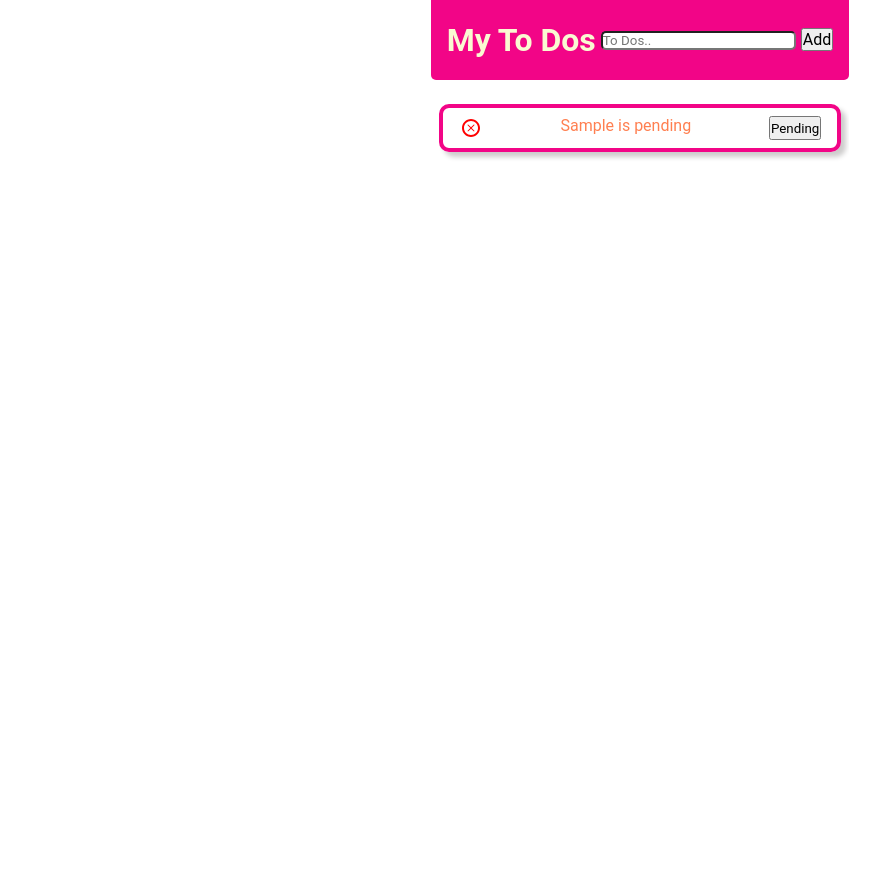
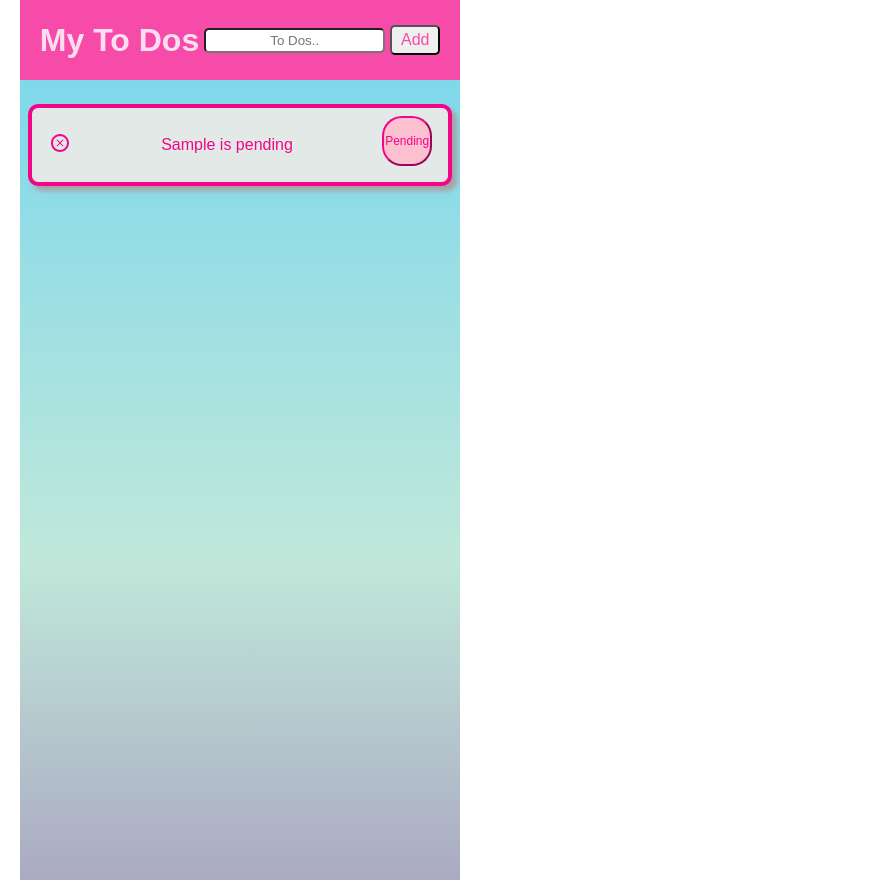
Before and after one commit to yvlange/todoapp-react-exercise, a React (Create React App) app: page / in a window 1280 px wide. Both pictures are taken after typing "Sample" into the empty fields and a click on the button "Add". Shown: the whole page, without its empty margins (0-892 px from the left). Before the commit the page ends 800 px from the top, so only its background shows below. Built offline with nearby package versions, Linux system fonts and the light colour scheme.

Commit message:
Split css in different files

```diff
--- a/src/App.css
+++ b/src/App.css
@@ -4,84 +4,13 @@
   box-sizing: border-box;
   margin: 0;
   padding: 0;
-  font-family: "Roboto", sans-serif;
+  font-family: "Proxima Nova", sans-serif;
 }
 
 .App {
   display: grid;
   grid-template-rows: [header] 80px [content] auto;
   justify-content: center;
-  height: 100vh;
-  width: 100vw;
+  min-width: 320px;
+  max-width: 60vh;
 }
-
-.ListItems {
-  list-style-type: none;
-}
-
-.Header {
-  grid-row: header;
-  display: flex;
-  justify-content: space-between;
-  align-items: center;
-  background-color: #f20587;
-  color: lightgoldenrodyellow;
-  border-bottom-left-radius: 5px;
-  border-bottom-right-radius: 5px;
-  padding: 1rem;
-}
-
-.Header--form {
-  border-radius: 5px;
-  margin: 5px;
-}
-
-.AddButton {
-  cursor: pointer;
-  font-size: 1em;
-}
-
-.AddButton:hover {
-  background-color: cornflowerblue;
-}
-
-.ToDoList {
-  grid-row: content;
-  display: flex;
-  flex-direction: column;
-  overflow-y: scroll;
-  padding-top: 1em;
-}
-
-.ToDoItem {
-  display: flex;
-  justify-content: space-between;
-  border: 4px solid #f20587;
-  border-radius: 10px;
-  padding: 0.5em 1em;
-  margin: 0.5em;
-  box-shadow: 5px 5px 5px rgb(206, 204, 204);
-}
-
-.ToDoItem button:last-child {
-  cursor: pointer;
-}
-
-/* hover is not working for some reason?! */
-
-.ToDoItem button:last-child:hover {
-  background-color: honeydew;
-}
-
-.ToDoItem--delete {
-  color: red;
-  cursor: pointer;
-}
-
-.ToDoItem--done {
-  color: lawngreen;
-}
-
-.ToDoItem--pending {
-  color: coral;
-}
--- a/src/App.js
+++ b/src/App.js
@@ -1,4 +1,7 @@
 import "./App.css";
+import "./styles/Header.css";
+import "./styles/ToDoList.css";
+import "./styles/ToDoItem.css";
 import Header from "./components/Header";
 import ToDoList from "./components/ToDoList";
 import { useState } from "react";
--- a/src/components/ToDoItem.js
+++ b/src/components/ToDoItem.js
@@ -20,8 +20,10 @@ function ToDoItem({ name, isDone, onClickToDoRemove, onClickToDoToggle }) {
         onClick={handleDeleteButtonClick}
       />
 
-      <div className={`Task ${toDosForDone}`}>
-        {isDone ? `${name} is pending` : `${name} is done`}
+      <div className="ToDoItem--content">
+        <div className={`Task ${toDosForDone}`}>
+          {isDone ? `${name} is pending` : `${name} is done`}
+        </div>
       </div>
       <button className="ToDoItem--button" onClick={handleToggleButtonClick}>
         {isDone ? "Pending" : "Done"}
--- /dev/null
+++ b/src/styles/Header.css
@@ -0,0 +1,27 @@
+.Header {
+  grid-row: header;
+  display: flex;
+  justify-content: space-between;
+  align-items: center;
+  background: rgb(247, 75, 169);
+
+  color: #fcdeee;
+  padding: 20px;
+}
+
+.Header--form {
+  border-radius: 5px;
+  margin: 5px;
+  height: 25px;
+  color: #f74ba9;
+  text-align: center;
+}
+
+.AddButton {
+  cursor: pointer;
+  font-size: 1em;
+  height: 30px;
+  width: 50px;
+  border-radius: 5px;
+  color: #f74ba9;
+}
--- /dev/null
+++ b/src/styles/ToDoItem.css
@@ -0,0 +1,46 @@
+.ToDoItem {
+  display: flex;
+  justify-content: space-between;
+  border: 4px solid #f20587;
+  border-radius: 10px;
+  padding: 0.5em 1em;
+  margin: 0.5em;
+  box-shadow: 5px 5px 5px rgb(167, 162, 162);
+  background-color: #e3e9e7;
+}
+
+.ToDoItem--content {
+  display: flex;
+  align-content: center;
+  padding: 10px;
+  margin: 10px;
+}
+
+.ToDoItem button:last-child {
+  cursor: pointer;
+  background-color: #fdc0d0;
+  color: #f20587;
+  border-color: #f20587;
+  border-radius: 20px;
+  height: 50px;
+  width: 50px;
+  font-size: 12px;
+}
+
+.ToDoItem button:last-child:hover {
+  background-color: #f1ced8;
+}
+
+.ToDoItem--delete {
+  color: #f20587;
+  cursor: pointer;
+  margin-top: 15px;
+}
+
+.ToDoItem--done {
+  color: rgb(36, 201, 238);
+}
+
+.ToDoItem--pending {
+  color: #f20587;
+}
--- /dev/null
+++ b/src/styles/ToDoList.css
@@ -0,0 +1,15 @@
+.ToDoList {
+  grid-row: content;
+  display: flex;
+  flex-direction: column;
+  min-height: 100vh;
+  overflow-y: scroll;
+  padding-top: 1em;
+  background: rgb(171, 170, 194);
+  background: linear-gradient(
+    0deg,
+    rgba(171, 170, 194, 1) 0%,
+    rgba(192, 232, 218, 1) 40%,
+    rgba(127, 216, 235, 1) 100%
+  );
+}
--- /dev/null
+++ b/src/styles/_color.css
@@ -0,0 +1,6 @@
+:root {
+  --background-color-header: #f20587;
+  --background-color-content: #c0e8da;
+  --font-color--header: #d0f0e5;
+  --background-color-toDos: #c0e8da;
+}
```
